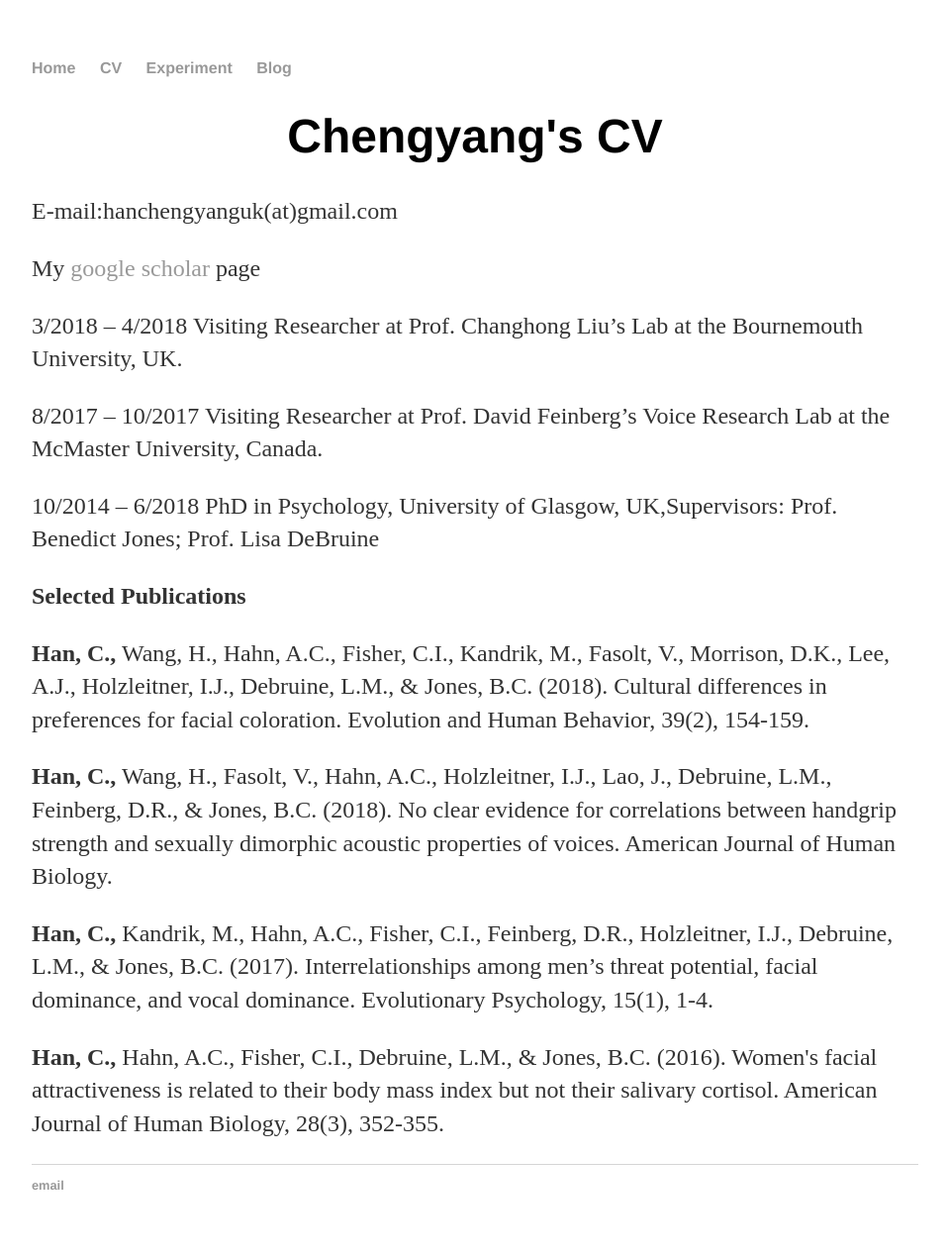
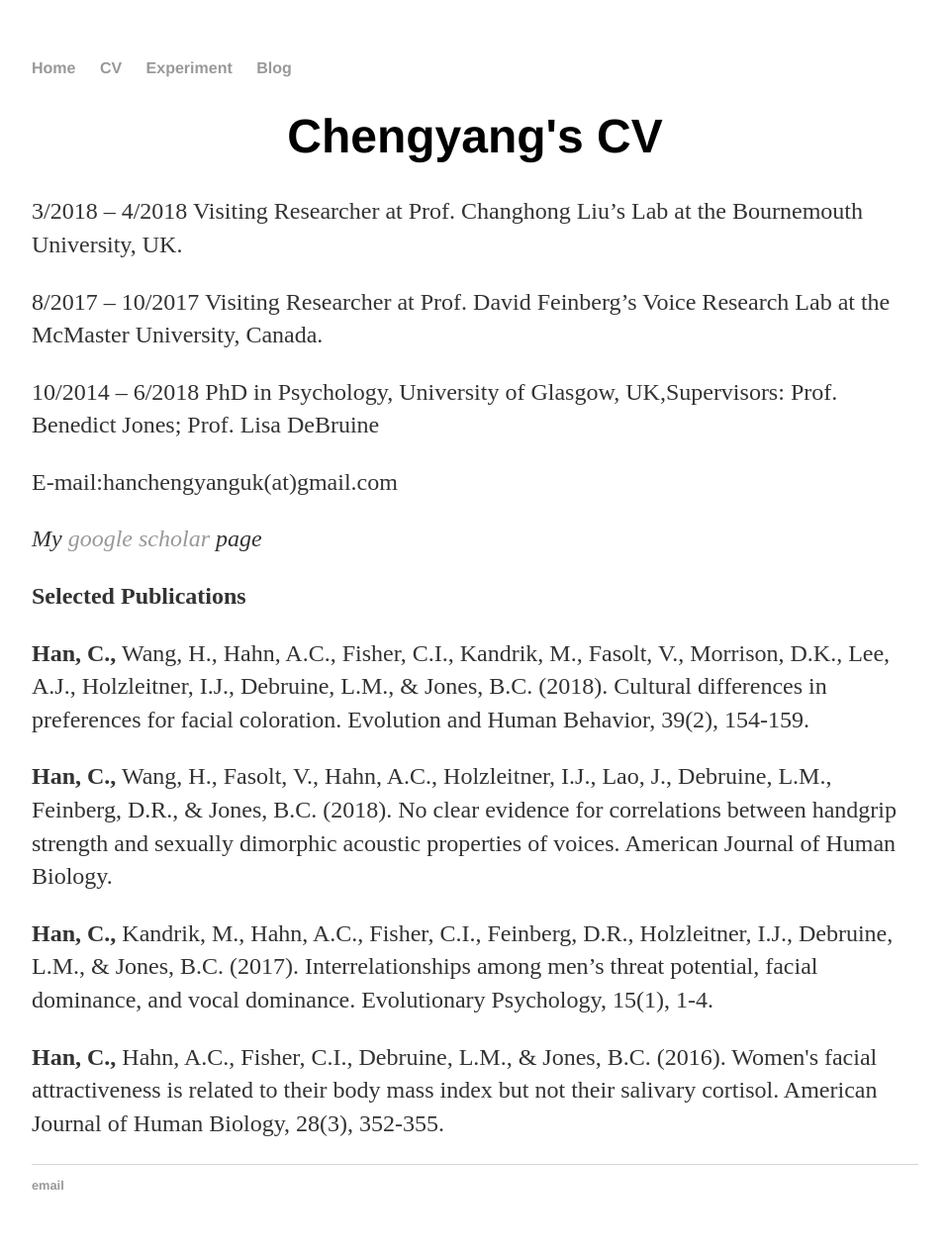
Before and after one commit to chengyanghan/chengyanghan.github.io, a Jekyll site: the page built from cv/index.html, in a window 1280 px wide. Shown: the whole page at 99% size, without its empty margins (160-1119 px from the left). Built offline with Jekyll 4.4.1, drawn with Linux system fonts in a browser that asks for light colours.

```diff
--- a/cv/index.html
+++ b/cv/index.html
@@ -5,13 +5,13 @@ title: Chengyang Han
 <div class="blurb">
 	<h1>Chengyang's CV</h1>
 
-	<p>E-mail:hanchengyanguk(at)gmail.com</a></p>
-
-	<p>My <a href="https://scholar.google.co.kr/citations?hl=zh-CN&user=B4ZGrONKx04C">google scholar</a> page</p>
-
   <p>3/2018 – 4/2018	Visiting Researcher at Prof. Changhong Liu’s Lab at the Bournemouth University, UK.</p>
   <p>8/2017 – 10/2017	Visiting Researcher at Prof. David Feinberg’s Voice Research Lab at the McMaster University, Canada.</p>
   <p>10/2014 – 6/2018  PhD in Psychology, University of Glasgow, UK,Supervisors: Prof. Benedict Jones; Prof. Lisa DeBruine </p>
+
+	<p>E-mail:hanchengyanguk(at)gmail.com</a></p>
+
+	<p><i>My <a href="https://scholar.google.co.kr/citations?hl=zh-CN&user=B4ZGrONKx04C">google scholar</a> page</i></p>
 
   <p><b>Selected Publications</b></p>
 
```
